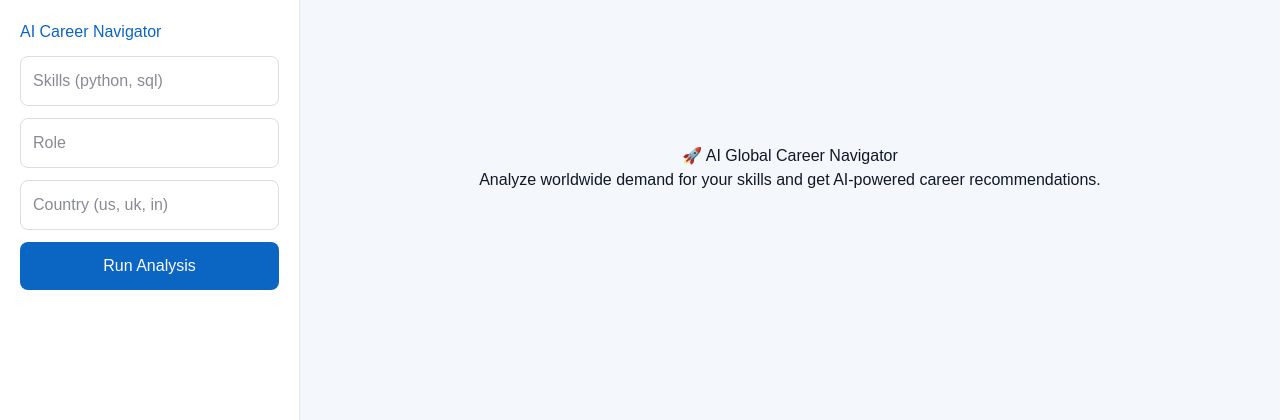
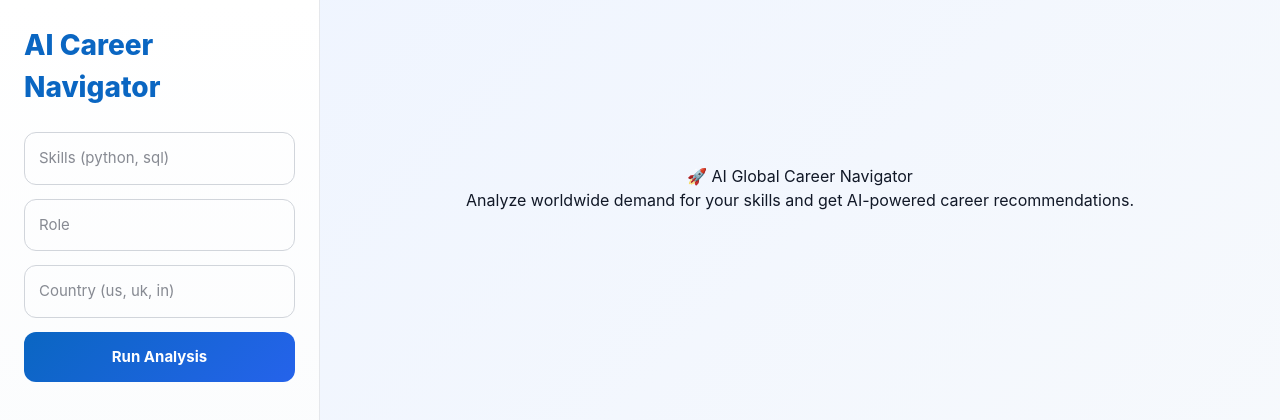
Before and after one commit to bhagyasreemalla/ai-careers-saas, a Next.js app in the folder frontend/: page / in a window 1280 px wide. Shown: the top 420 px of the page. Built offline with nearby package versions, Linux system fonts and the light colour scheme.

Commit message:
Update page.tsx

```diff
--- a/frontend/app/page.tsx
+++ b/frontend/app/page.tsx
@@ -57,9 +57,7 @@ export default function Home() {
   return (
     <div style={styles.page}>
       <div style={styles.sidebar}>
-        <h2 style={styles.logo}>
-          AI Career Navigator
-        </h2>
+        <h2 style={styles.logo}>AI Career Navigator</h2>
 
         <input
           style={styles.input}
@@ -82,13 +80,8 @@ export default function Home() {
           onChange={(e) => setCountry(e.target.value)}
         />
 
-        <button
-          style={styles.button}
-          onClick={analyze}
-        >
-          {loading
-            ? "Analyzing..."
-            : "Run Analysis"}
+        <button style={styles.button} onClick={analyze}>
+          {loading ? "Analyzing..." : "Run Analysis"}
         </button>
       </div>
 
@@ -97,15 +90,14 @@ export default function Home() {
           <div style={styles.hero}>
             <h1>🚀 AI Global Career Navigator</h1>
             <p>
-              Analyze worldwide demand for your
-              skills and get AI-powered career
-              recommendations.
+              Analyze worldwide demand for your skills and get AI-powered career recommendations.
             </p>
           </div>
         )}
 
         {data && (
           <>
+            {/* KPI CARDS */}
             <div style={styles.cards}>
               <MetricCard
                 icon={<Target />}
@@ -128,27 +120,45 @@ export default function Home() {
               <MetricCard
                 icon={<Building2 />}
                 title="Companies"
-                value={
-                  data.market_data.top_companies
-                    .length
-                }
+                value={data.market_data.top_companies.length}
               />
             </div>
 
+            {/* 🔥 NEW BANNER (ADDED AS REQUESTED) */}
+            <div
+              style={{
+                background:
+                  "linear-gradient(135deg,#0A66C2,#2563eb)",
+                color: "white",
+                padding: 24,
+                borderRadius: 20,
+                marginBottom: 20,
+              }}
+            >
+              <h2>🎯 Career Outlook</h2>
+
+              <p>
+                Your profile currently matches{" "}
+                {data.market_data.total_jobs_found} active opportunities in{" "}
+                {(country || "global").toUpperCase()}.
+              </p>
+            </div>
+
+            {/* 📊 CHART (UPDATED VERSION) */}
             <div style={styles.chartPanel}>
               <h3>📈 Skill Demand Analysis</h3>
 
-              <ResponsiveContainer
-                width="100%"
-                height={300}
-              >
-                <BarChart
-                  data={data.skill_breakdown}
-                >
+              <ResponsiveContainer width="100%" height={350}>
+                <BarChart data={data.skill_breakdown}>
                   <XAxis dataKey="skill" />
                   <YAxis />
                   <Tooltip />
-                  <Bar dataKey="job_count" />
+
+                  <Bar
+                    dataKey="job_count"
+                    fill="#2563eb"
+                    radius={[8, 8, 0, 0]}
+                  />
                 </BarChart>
               </ResponsiveContainer>
             </div>
@@ -159,48 +169,27 @@ export default function Home() {
 
                 {data.market_data.top_companies.map(
                   (c: string, i: number) => (
-                    <div
-                      key={i}
-                      style={styles.tag}
-                    >
+                    <div key={i} style={styles.tag}>
                       {c}
                     </div>
                   )
                 )}
 
-                <h3
-                  style={{
-                    marginTop: 20,
-                  }}
-                >
-                  📍 Locations
-                </h3>
+                <h3 style={{ marginTop: 20 }}>📍 Locations</h3>
 
                 {data.market_data.top_locations.map(
                   (l: string, i: number) => (
-                    <div
-                      key={i}
-                      style={styles.tag}
-                    >
+                    <div key={i} style={styles.tag}>
                       {l}
                     </div>
                   )
                 )}
 
-                <h3
-                  style={{
-                    marginTop: 20,
-                  }}
-                >
-                  💼 Job Titles
-                </h3>
+                <h3 style={{ marginTop: 20 }}>💼 Job Titles</h3>
 
                 {data.market_data.top_job_titles.map(
                   (t: string, i: number) => (
-                    <div
-                      key={i}
-                      style={styles.tag}
-                    >
+                    <div key={i} style={styles.tag}>
                       {t}
                     </div>
                   )
@@ -208,13 +197,9 @@ export default function Home() {
               </div>
 
               <div style={styles.aiPanel}>
-                <h2>
-                  🤖 AI Career Copilot
-                </h2>
+                <h2>🤖 AI Career Copilot</h2>
 
-                <div style={styles.aiText}>
-                  {data.ai_insight}
-                </div>
+                <div style={styles.aiText}>{data.ai_insight}</div>
               </div>
             </div>
           </>
@@ -224,130 +209,128 @@ export default function Home() {
   );
 }
 
-function MetricCard({
-  title,
-  value,
-  icon,
-}: any) {
+function MetricCard({ title, value, icon }: any) {
   return (
     <div style={styles.card}>
-      <div
-        style={{
-          display: "flex",
-          justifyContent:
-            "space-between",
-        }}
-      >
+      <div style={{ display: "flex", justifyContent: "space-between" }}>
         {icon}
       </div>
-
       <h4>{title}</h4>
-
       <h2>{value}</h2>
     </div>
   );
 }
 
+/* ✅ ONLY YOUR UPDATED STYLES OBJECT */
 const styles: any = {
   page: {
     display: "flex",
     minHeight: "100vh",
-    background: "#f4f7fb",
-    fontFamily: "Arial",
   },
 
   sidebar: {
-    width: 300,
-    background: "white",
-    padding: 20,
-    borderRight:
-      "1px solid #e5e7eb",
+    width: 320,
+    padding: 24,
+    background: "linear-gradient(180deg,#ffffff,#f8fafc)",
+    borderRight: "1px solid #e5e7eb",
     display: "flex",
     flexDirection: "column",
-    gap: 12,
+    gap: 14,
   },
 
   logo: {
     color: "#0A66C2",
+    fontWeight: 800,
+    fontSize: 28,
+    marginBottom: 10,
   },
 
   input: {
-    padding: 12,
-    borderRadius: 8,
-    border: "1px solid #ddd",
+    padding: 14,
+    borderRadius: 12,
+    border: "1px solid #d1d5db",
+    fontSize: 15,
+    outline: "none",
   },
 
   button: {
-    padding: 12,
-    background: "#0A66C2",
+    padding: 14,
+    borderRadius: 12,
+    border: "none",
+    cursor: "pointer",
+    background: "linear-gradient(135deg,#0A66C2,#2563eb)",
     color: "white",
-    border: "none",
-    borderRadius: 8,
-    cursor: "pointer",
+    fontWeight: 700,
+    fontSize: 15,
   },
 
   main: {
     flex: 1,
     padding: 24,
+    overflowY: "auto",
   },
 
   hero: {
     textAlign: "center",
-    marginTop: 120,
+    marginTop: 140,
   },
 
   cards: {
     display: "grid",
-    gridTemplateColumns:
-      "repeat(4,1fr)",
-    gap: 15,
+    gridTemplateColumns: "repeat(auto-fit,minmax(220px,1fr))",
+    gap: 16,
     marginBottom: 20,
   },
 
   card: {
-    background: "white",
     padding: 20,
-    borderRadius: 14,
-    boxShadow:
-      "0 2px 8px rgba(0,0,0,.05)",
+    borderRadius: 18,
+    color: "white",
+    background: "linear-gradient(135deg,#2563eb,#3b82f6)",
+    boxShadow: "0 10px 25px rgba(37,99,235,.25)",
   },
 
   chartPanel: {
     background: "white",
-    padding: 20,
-    borderRadius: 14,
+    padding: 24,
+    borderRadius: 20,
     marginBottom: 20,
+    boxShadow: "0 10px 25px rgba(0,0,0,.05)",
   },
 
   grid: {
     display: "grid",
-    gridTemplateColumns:
-      "1fr 1fr",
+    gridTemplateColumns: "1fr 1fr",
     gap: 20,
   },
 
   panel: {
     background: "white",
-    padding: 20,
-    borderRadius: 14,
+    padding: 24,
+    borderRadius: 20,
+    boxShadow: "0 10px 25px rgba(0,0,0,.05)",
   },
 
   aiPanel: {
-    background: "#0f172a",
+    background: "linear-gradient(135deg,#0f172a,#1e293b)",
     color: "white",
     padding: 24,
-    borderRadius: 14,
+    borderRadius: 20,
+    boxShadow: "0 10px 25px rgba(0,0,0,.2)",
   },
 
   aiText: {
     whiteSpace: "pre-wrap",
-    lineHeight: 1.7,
+    lineHeight: 1.8,
+    fontSize: 14,
   },
 
   tag: {
     background: "#eef4ff",
-    padding: 10,
-    borderRadius: 8,
-    marginBottom: 8,
+    borderLeft: "4px solid #2563eb",
+    padding: 12,
+    borderRadius: 10,
+    marginBottom: 10,
+    fontSize: 14,
   },
 };
```
